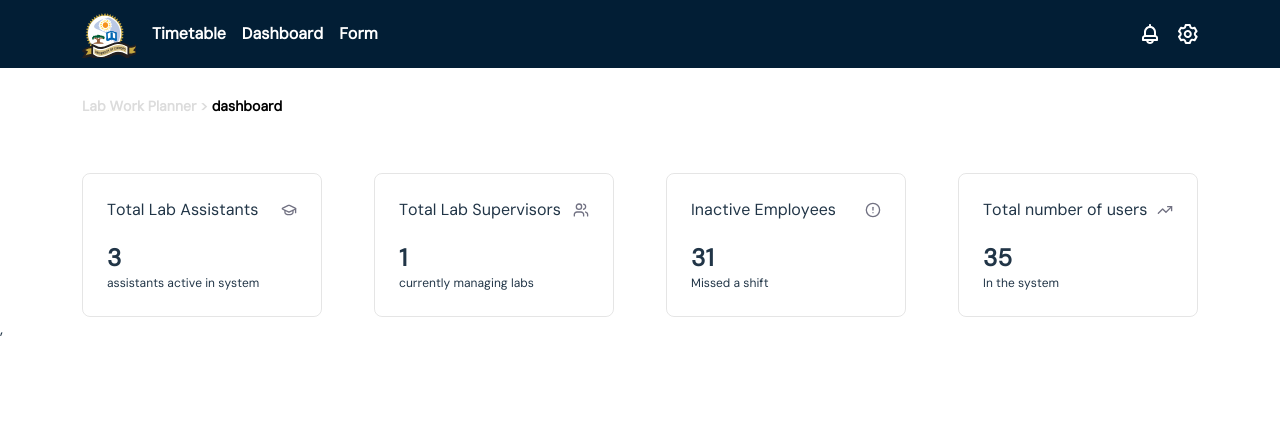
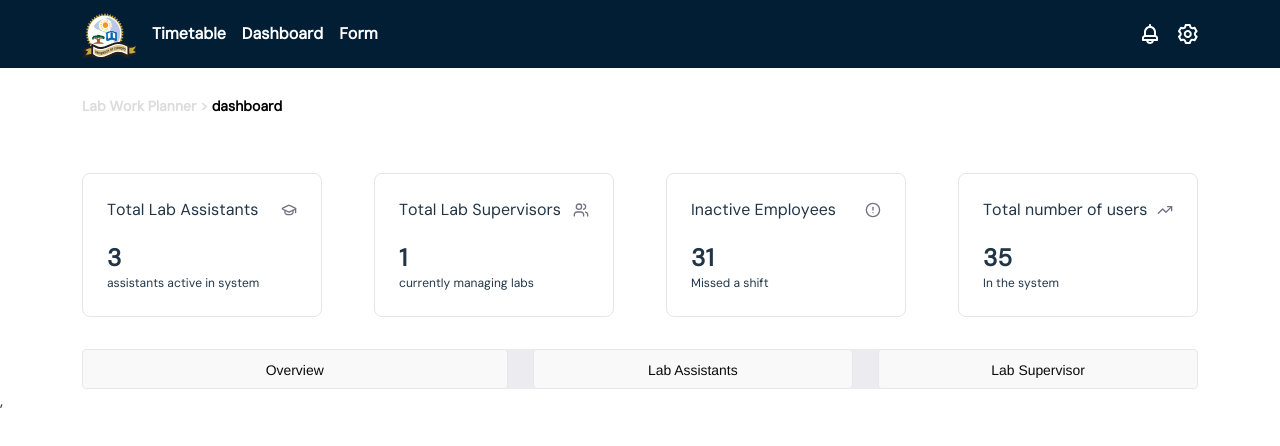
Before and after one commit to mothibimalebana/lab-work-planner, a React (Vite) app: page /dashboard in a window 1280 px wide. Shown: the top 446 px of the page. Built offline with nearby package versions, Linux system fonts and the light colour scheme.

Commit message:
feature: set up button carousel, but might need revision

```diff
--- a/src/pages/Dashboard.tsx
+++ b/src/pages/Dashboard.tsx
@@ -2,7 +2,9 @@ import student from "../assets/svg/student.svg"
 import exclamation from "../assets/svg/exclamation.svg"
 import up from "../assets/svg/up.svg"
 import people from "../assets/svg/people.svg"
-import type DashboardProps from '../../types/student'
+import overview from "../assets/svg/overview.svg"
+import type { DashboardMode, DashboardProps } from '../../types/student'
+import { useState } from "react"
 
 
 
@@ -60,7 +62,19 @@ function Cards( {activeAssistants = 3, activeSupervisors = 1, inactiveEmployees
     )
 }
 
-function ButtonCarousel( {mode} )
+function ButtonCarousel( { mode = 'overview' }: {mode: DashboardMode} ){
+    const [active, setActive] = useState(mode);
+    const switchToOverview = () => { setActive("overview") };
+    const switchToAssistant = () => { setActive("assistants") };
+    const switchToSupervisor = () => { setActive("supervisors")};
+    return(
+        <div className="buttonCarousel rounded-xl mt-8 flex justify-between font-[Arimo] text-[#0A0A0A] text-[0.86988rem] w-full bg-[#ECECF0]">
+            { active === 'overview' ?  <button onClick={switchToOverview} className="w-[26.6rem] bg-[#FFFFFF]">Overview</button> : <button onClick={switchToOverview} className="w-[20rem] bg-[#ECECF0]">Overview</button> }
+            { active === 'assistants' ? <button onClick={switchToAssistant} className="w-[26.6rem] bg-[#FFFFFF]">Lab Assistants </button> : <button onClick={switchToAssistant} className="w-[20rem] bg-[#ECECF0]">Lab Assistants</button> }
+            { active === 'supervisors' ? <button onClick={switchToSupervisor} className="w-[26.6rem] bg-[#FFFFFF]">Lab Supervisor </button> : <button onClick={switchToSupervisor} className="w-[20rem] bg-[#ECECF0]">Lab Supervisor</button> }
+        </div>
+    )
+}
 
 
 function Dashboard( {activeAssistants = 3, activeSupervisors = 1, inactiveEmployees = 31, totalEmployees = 35}:DashboardProps )  {
@@ -74,6 +88,7 @@ function Dashboard( {activeAssistants = 3, activeSupervisors = 1, inactiveEmploy
                 inactiveEmployees={inactiveEmployees}
                 totalEmployees={totalEmployees}
                 />
+                <ButtonCarousel mode="overview"/>
             </div>
             <div className="nav"></div>
             <div className="table"></div>
--- a/types/student.d.ts
+++ b/types/student.ts
@@ -1,8 +1,8 @@
-type DashboardProps = {
+export type DashboardProps = {
     activeAssistants?: number;
     activeSupervisors?: number;
     inactiveEmployees?:  number;
     totalEmployees?: number;
 };
 
-export default DashboardProps;
+export type DashboardMode = "overview" | "assistants" | "supervisors"
```
Also changed, not shown: src/assets/svg/overview.svg (added).
